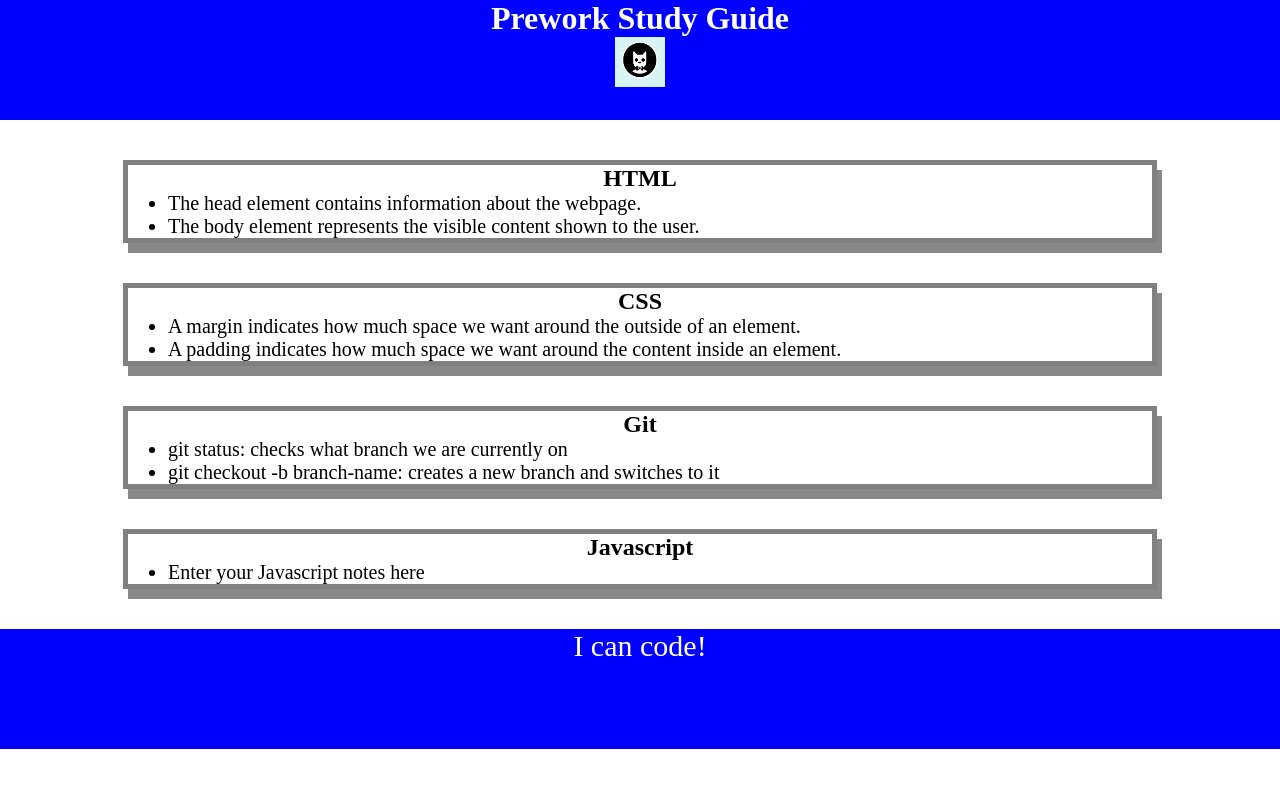
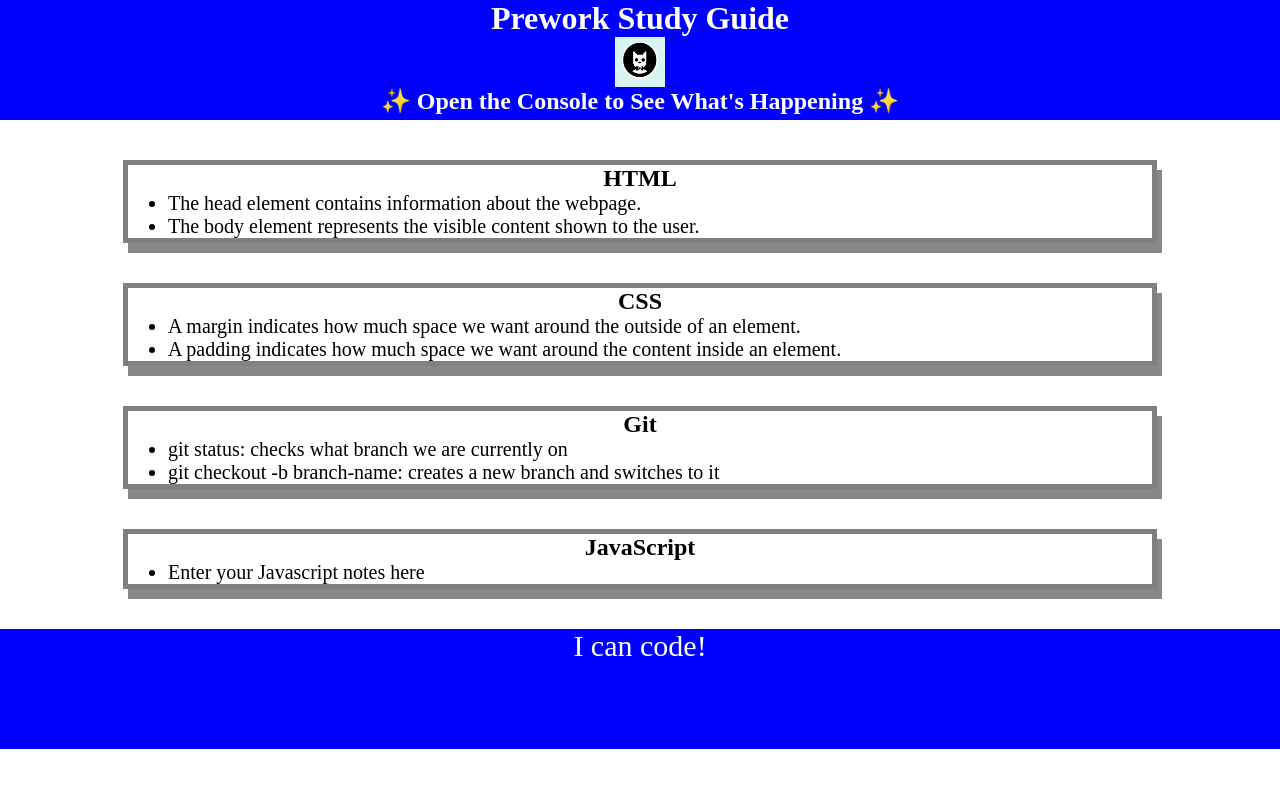
Before and after one commit to Mazukambo/prework-study-guide, a plain HTML site: page index.html in a window 1280 px wide. Drawn offline with Linux system fonts and the light colour scheme.

Commit message:
Added JavaScript

```diff
--- /dev/null
+++ b/assets/script.js
@@ -0,0 +1,20 @@
+const topics = ['HTML', 'CSS', 'Git', 'JavaScript']
+
+
+/*
+if (topic === 'HTML') {
+  console.log("Let's study HTML!");
+} else if (topic === 'CSS') {
+  console.log("Let's study CSS!");
+} else if (topic === 'Git') {
+  console.log("Let's study Git!");
+} else if (topic === 'JavaScript') {
+  console.log("Let's study JavaScript!");
+} else {
+  console.log('Please try again!');
+}
+*/
+
+for(let x = 0; x < topics.length; x++) {
+ console.log(topics[x]);
+}
--- a/index.html
+++ b/index.html
@@ -11,6 +11,7 @@
     <header id="top">
       <h1>Prework Study Guide</h1>
       <img src="./assets/bowtie-cat.png" alt="Profile image of cat wearing a bow tie." />
+      <h2>✨ Open the Console to See What's Happening ✨</h2>
     </header>
     <main>
 
@@ -39,7 +40,7 @@
       </section>
 
       <section class="card" id="javascript-section">
-          <h2>Javascript</h2>
+          <h2>JavaScript</h2>
         <ul>
           <li>Enter your Javascript notes here</li>
         </ul>
@@ -49,5 +50,6 @@
     <footer>
       <p>I can code!</p>
     </footer>
+    <script src="./assets/script.js"></script>
   </body>
 </html>
```
